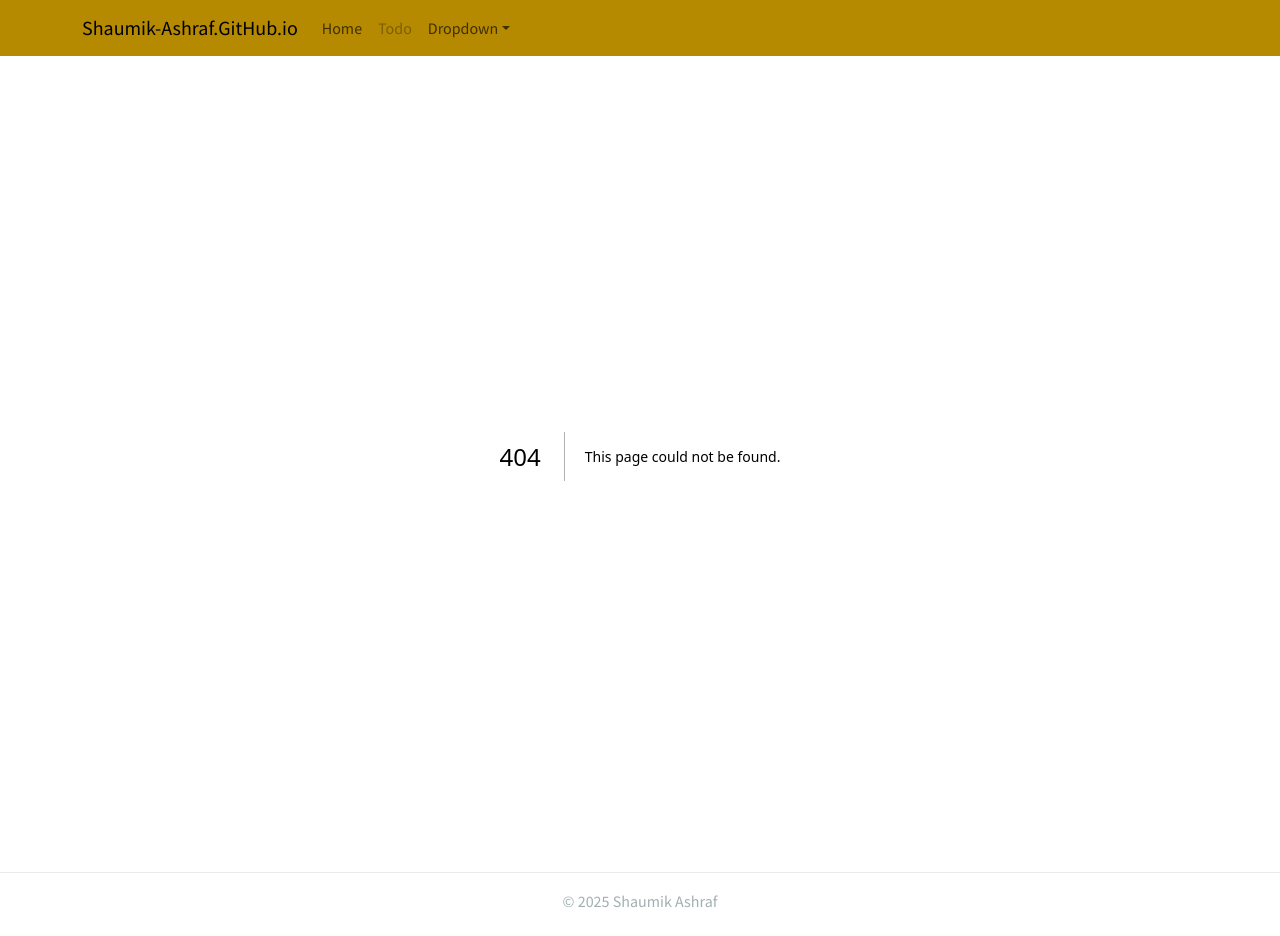
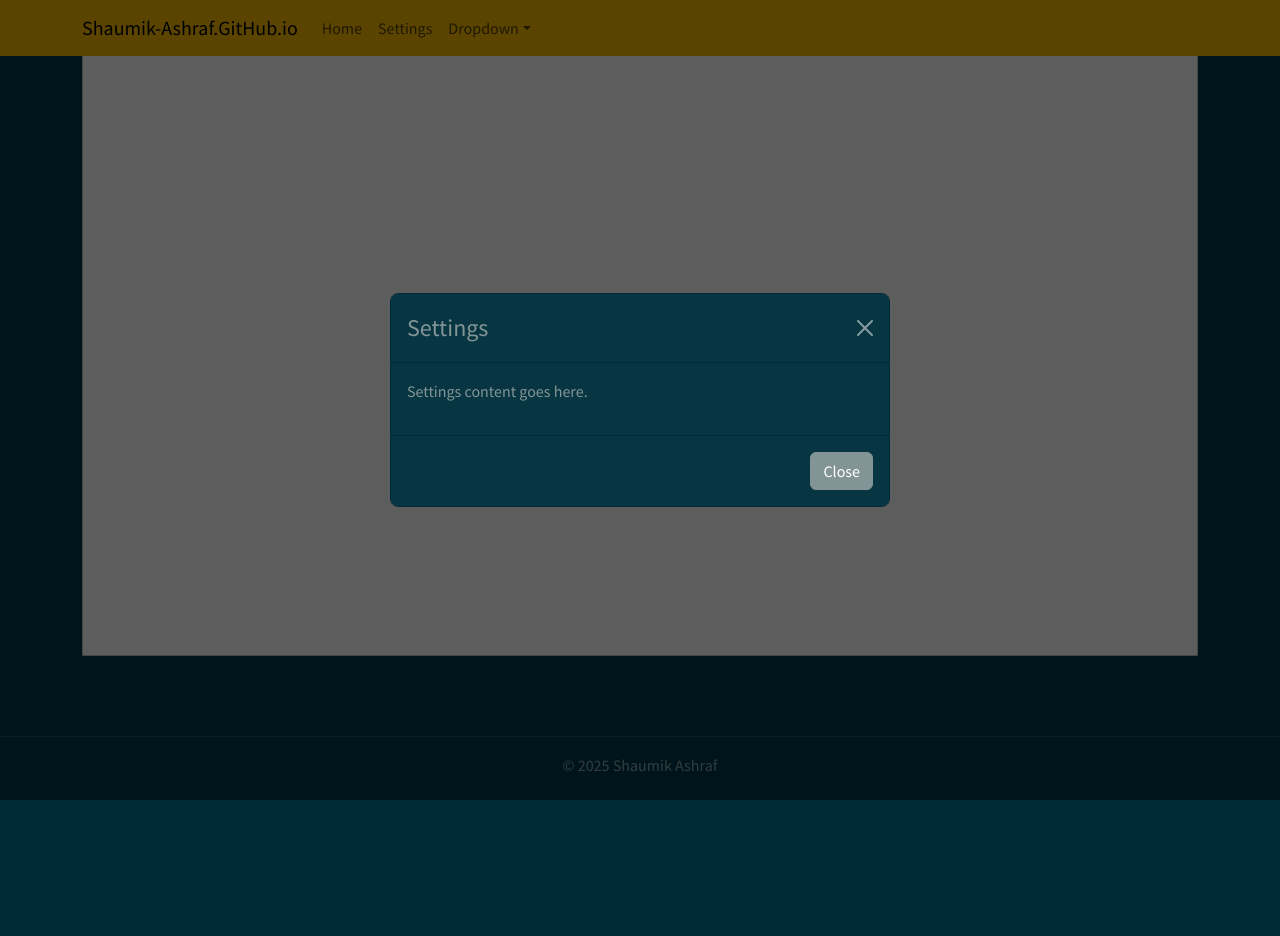
Before and after one commit to Shaumik-Ashraf/shaumik-ashraf.github.io, a Next.js app: page /settings in a window 1280 px wide. Before the commit this address had no page. After the commit the page ends 800 px from the top, so only its background shows below. Built offline with nearby package versions, Linux system fonts and the light colour scheme.

Commit message:
wip: refactor game engine

```diff
--- /dev/null
+++ b/components/GameEngine.js
@@ -0,0 +1,98 @@
+import { useEffect, useRef } from "react";
+import { Engine, Render, World, Bodies, Runner } from "matter-js";
+
+export default function GameEngine() {
+  const containerRef     = useRef(null);
+  const engineRef        = useRef(null);
+  const renderRef        = useRef(null);
+  const runnerRef        = useRef(null);
+  const posX             = useRef(null);
+  const posY             = useRef(null);
+  const mouseIntervalRef = useRef(null);
+
+  useEffect(() => {
+    initializeRenderer();
+    window.addEventListener("mousemove", updateMousePosition);
+
+    return () => {
+      clearRenderer();
+      window.removeEventListener("mousemove", updateMousePosition);
+    };
+  }, []);
+
+  const initializeRenderer = () => {
+    if (!containerRef.current) return;
+
+    engineRef.current = Engine.create();
+
+    const width  = containerRef.current.offsetWidth;
+    const height = containerRef.current.offsetHeight;
+
+    renderRef.current = Render.create({
+      element: containerRef.current,
+      engine:  engineRef.current,
+      options: { width, height, wireframes: false, background: "#BBBBBB" },
+    });
+
+    World.add(engineRef.current.world, [
+      Bodies.rectangle(width / 2,  height + 10, width, 20, { isStatic: true, friction: 10 }), // floor
+      Bodies.rectangle(width + 10, height / 2,  20, height, { isStatic: true, friction: 10 }), // right wall
+      Bodies.rectangle(-10,        height / 2,  20, height, { isStatic: true, friction: 10 }), // left wall
+    ]);
+
+    runnerRef.current = Runner.create();
+    Runner.run(runnerRef.current, engineRef.current);
+    Render.run(renderRef.current);
+  };
+
+  const addGrain = () => {
+    if (!engineRef.current) return;
+    World.add(engineRef.current.world, [
+      Bodies.circle(posX.current, posY.current, 8, {
+        friction: 10, restitution: 0.01, density: 0.001,
+        render: { fillStyle: "#888888", strokeStyle: "#333333", lineWidth: 3 },
+      }),
+    ]);
+  };
+
+  const clearRenderer = () => {
+    if (renderRef.current) {
+      Render.stop(renderRef.current);
+      renderRef.current.canvas.remove();
+      renderRef.current = null;
+    }
+    if (runnerRef.current) {
+      Runner.stop(runnerRef.current);
+      runnerRef.current = null;
+    }
+    if (engineRef.current) {
+      World.clear(engineRef.current.world);
+      Engine.clear(engineRef.current);
+      engineRef.current = null;
+    }
+  };
+
+  const updateMousePosition = (event) => {
+    if (!containerRef.current) return;
+    const rect = containerRef.current.getBoundingClientRect();
+    posX.current = event.clientX - rect.x;
+    posY.current = event.clientY - rect.y;
+  };
+
+  const handleMouseDown = () => {
+    mouseIntervalRef.current = setInterval(() => addGrain(), 20);
+  };
+
+  const handleMouseUp = () => {
+    clearInterval(mouseIntervalRef.current);
+  };
+
+  return (
+    <div
+      id="gameCanvas"
+      ref={containerRef}
+      onMouseDown={handleMouseDown}
+      onMouseUp={handleMouseUp}
+    />
+  );
+}
--- a/components/layout.js
+++ b/components/layout.js
@@ -1,16 +1,20 @@
-import Navbar from './navbar'
+import Navbar from './navbar';
+import GameEngine from './GameEngine';
 
 export default function Layout({ children }) {
   return (
     <div id="layoutContainer">
       <div id="layoutContentWrapper">
         <Navbar />
-        <main className="container">{children}</main>
+        <main className="container">
+          <GameEngine />
+          {children}
+        </main>
       </div>
       <footer id="layoutFooter" className="text-center text-muted">
         <hr />
         <p>&copy; 2025 Shaumik Ashraf</p>
       </footer>
     </div>
-  )
+  );
 }
--- a/components/navbar.js
+++ b/components/navbar.js
@@ -12,7 +12,7 @@ export function AppNavbar() {
         <Navbar.Collapse id="basic-navbar-nav">
           <Nav className="me-auto">
             <Nav.Link href="/">Home</Nav.Link>
-            <Nav.Link href="#link" disabled={true}>Todo</Nav.Link>
+            <Nav.Link href="/settings">Settings</Nav.Link>
             <NavDropdown title="Dropdown" id="basic-nav-dropdown">
               <NavDropdown.Item href="#action/3.1">Todo</NavDropdown.Item>
               <NavDropdown.Item href="#action/3.2">
--- a/pages/_app.js
+++ b/pages/_app.js
@@ -1,115 +1,10 @@
 import "../styles/global.css";
 import Layout from "../components/layout.js";
-import { useEffect, useRef } from "react";
-import { Engine, Render, World, Bodies, Runner } from "matter-js";
 
 export default function App({ Component, pageProps }) {
-
-  const canvas = useRef();
-
-  //Matter.js references
-  const engine = useRef(Engine.create());
-  const render = useRef();
-  const runner = useRef();
-
-  //Mouse position. Will be updated at every move.
-  const posX = useRef(null);
-  const posY = useRef(null);
-
-  //Used to keep the mouse interval trigger.
-  const mouseIntervalRef = useRef(null);
-
-  //This will only run once. It will initialize the Matter.js render and add the mouse listener.
-  useEffect(() => {
-    initializeRenderer(); //Initialize Matter.js objects
-    window.addEventListener("mousemove", updateMousePosition); //Add mouse listener
-
-    return () => { //Done when the component closes. Do the opposite.
-      clearRenderer(); //Remove all data from Matter.js
-      window.removeEventListener("mousemove", updateMousePosition); //Remove mouse listener.
-    }
-  }, [])
-
-
-  //Initialize everything from Matter.js
-  const initializeRenderer = () => {
-    if(!canvas.current) return; //It's good to always check if your reference exists.
-
-    const height = canvas.current.offsetHeight; //div height
-    const width = canvas.current.offsetWidth; //div width
-
-    render.current = Render.create({ //Start renderer, per Matter.js docs.
-      element: canvas.current, //Our JSX element
-      engine: engine.current, //The engine
-      options: {
-        width: width,
-        height: height,
-        wireframes: false,    //Just for testing. Remove all colors and details.
-        background: '#BBBBBB' //Background color
-      }
-    });
-
-    // Adding the objects to the engine.
-    World.add(engine.current.world, [
-      Bodies.rectangle(width / 2, height + 10, width, 20, { isStatic: true, friction: 10 }), //Floor
-      Bodies.rectangle(width+10, height/2, 20, height, { isStatic: true, friction: 10 }), //Right wall
-      Bodies.rectangle(-10, height/2, 20, height, { isStatic: true, friction: 10 }), //Left wall
-    ])
-
-    // Start the engine, the renderer, and the runner. As defined in Matter.js documentation
-    Runner.run(engine.current);
-    Render.run(render.current);
-    runner.current = Runner.create();
-    Runner.run(runner.current, engine.current);
-  }
-
-  //Used to add grains to the renderer. Is the same thing we did when
-  //added the rigid objects to the scene before.
-  const addGrain = () => {
-    World.add(engine.current.world, [
-      Bodies.circle(posX.current, posY.current, 8, { //Add a grain to the current mouse position.
-        friction: 10, restitution: 0.01, density: 0.001,
-        render: { //Just color change
-          fillStyle: '#888888', strokeStyle: '#333333', lineWidth: 3
-        }}),
-    ]);
-  }
-
-  //Remove everything when closed. Self-explanatory.
-  const clearRenderer = () => {
-    if(!render.current) return;
-    Render.stop(render.current);
-    Runner.stop(runner.current);
-    render.current.canvas.remove();
-
-    if(!engine.current) return;
-    World.clear(engine.current.world);
-    Engine.clear(engine.current);
-  }
-
-  //Just update the mouse position to the references.
-  const updateMousePosition = (event) => {
-    if(!canvas.current) return;
-    posX.current = event.clientX - canvas.current.getBoundingClientRect().x;
-    posY.current = event.clientY - canvas.current.getBoundingClientRect().y;
-  }
-
-  //When the mouse is clicked, reset the counter and set the interval to add grains
-  //at every 20 ms.
-  const handleMouseDown = () => {
-    mouseIntervalRef.current = setInterval(() => {
-      addGrain();
-    }, 20) //Add a new grain at every 500 ms
-  }
-
-  //Just remove the interval and stop adding grains
-  const handleMouseUp = () => {
-    if(mouseIntervalRef.current) clearInterval(mouseIntervalRef.current);
-  }
-
-	return (
+  return (
     <Layout>
-      <Component canvas={canvas} handleMouseUp={handleMouseUp} handleMouseDown={handleMouseDown} {...pageProps} />
+      <Component {...pageProps} />
     </Layout>
-	)
+  );
 }
--- /dev/null
+++ b/pages/settings.js
@@ -0,0 +1,22 @@
+import { useRouter } from "next/router";
+import Modal from "react-bootstrap/Modal";
+import Button from "react-bootstrap/Button";
+
+export default function SettingsPage() {
+  const router = useRouter();
+  const handleClose = () => router.push("/");
+
+  return (
+    <Modal show onHide={handleClose} centered>
+      <Modal.Header closeButton>
+        <Modal.Title>Settings</Modal.Title>
+      </Modal.Header>
+      <Modal.Body>
+        <p>Settings content goes here.</p>
+      </Modal.Body>
+      <Modal.Footer>
+        <Button variant="secondary" onClick={handleClose}>Close</Button>
+      </Modal.Footer>
+    </Modal>
+  );
+}
--- a/styles/global.css
+++ b/styles/global.css
@@ -13,6 +13,12 @@
   padding-bottom: var(--footer-height);
 }
 
+#gameCanvas {
+  width: 100%;
+  height: 600px;
+  cursor: crosshair;
+}
+
 #layoutFooter {
   position: absolute;
   bottom: 0;
```
Also changed, not shown: pages/index.js (+2 -10 lines). Lines whose indentation alone changed are shown as unchanged.
